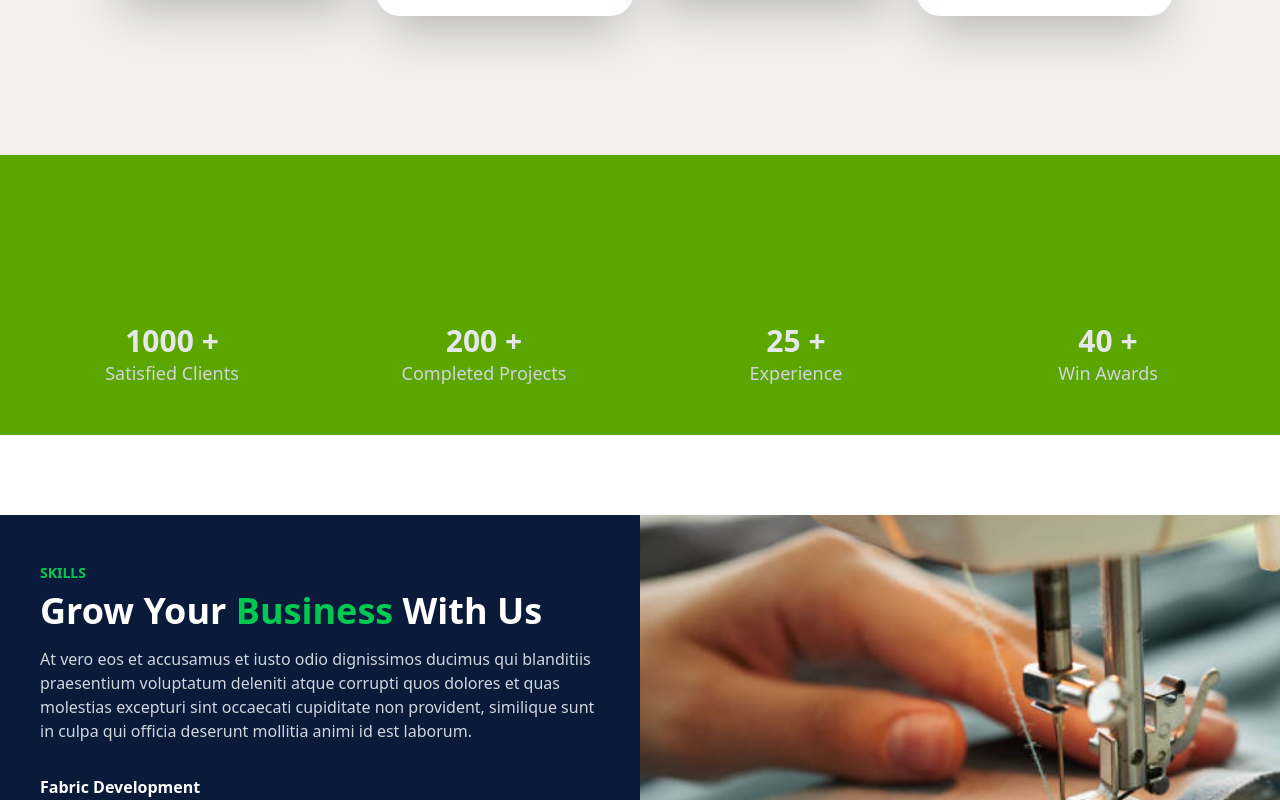
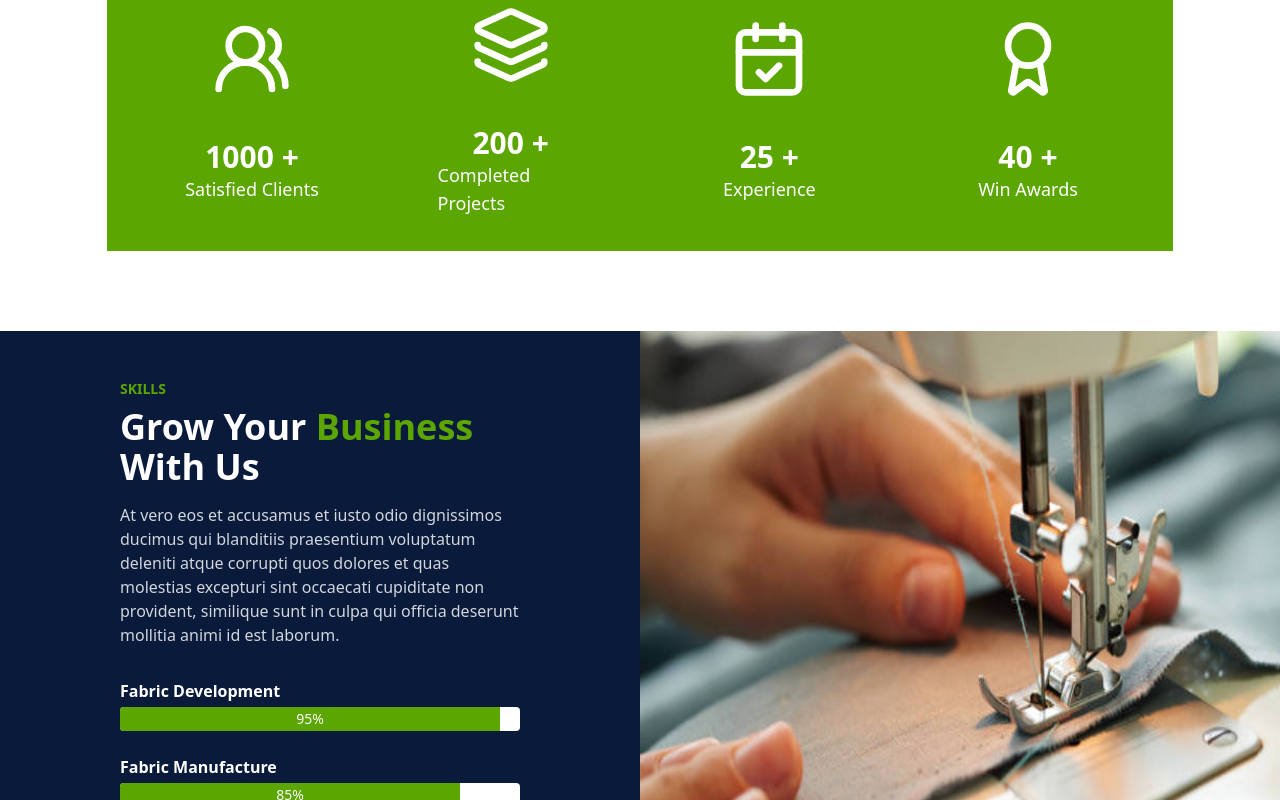
Before and after one commit to BetelTagesse/Kenean-Garment, a Next.js app: page /about in a window 1280 px wide. Shown: the part 1760-2560 px from the top of the page. Built offline with nearby package versions, Linux system fonts and the light colour scheme.

Commit message:
making the about page

```diff
--- a/app/about/page.js
+++ b/app/about/page.js
@@ -11,14 +11,19 @@ export default function About() {
       <Image
         src={First}
         alt="Background"
-        objectFit="cover"
-        className="brightness-50 z-0"
+        objectFit=""
+        className=" h-56 w-full brightness-50 z-0"
         priority
       />
       <WhoWeAre />
       <Services />
-
-      <StatisticsSection bgColor="bg-green" className="items-white" />
+      <div className="w-5/6 mx-auto">
+        <StatisticsSection
+          bgColor="bg-green"
+          iconColor="text-white"
+          textColor="text-white"
+        />
+      </div>
 
       <SkillsSection />
     </div>
--- a/src/components/about/SkillsSection.jsx
+++ b/src/components/about/SkillsSection.jsx
@@ -9,12 +9,12 @@ const skills = [
 
 const SkillsSection = () => {
   return (
-    <div className="flex flex-col lg:flex-row w-full  mt-20 ">
+    <div className="flex   w-full  mt-20 ">
       {/* Left Content */}
-      <div className="lg:w-1/2 bg-[#0A1A3A] text-white px-10 py-12">
-        <p className="text-green-500 font-semibold text-sm mb-2">SKILLS</p>
+      <div className="md:w-1/2 bg-[#0A1A3A] text-white  px-10 lg:px-30 py-12">
+        <p className="text-green font-semibold text-sm mb-2">SKILLS</p>
         <h2 className="text-4xl font-bold mb-4">
-          Grow Your <span className="text-green-500">Business</span> With Us
+          Grow Your <span className="text-green">Business</span> With Us
         </h2>
         <p className="text-gray-300 mb-8">
           At vero eos et accusamus et iusto odio dignissimos ducimus qui
@@ -41,11 +41,10 @@ const SkillsSection = () => {
       </div>
 
       {/* Right Section */}
-      <div className="lg:w-1/2 h-96 lg:h-auto relative">
+      <div className=" hidden md:block md:w-1/2 h-96 md:h-auto relative">
         <Image
           src={First}
           alt="Fabric Rolls"
-          layout="fill"
           objectFit="cover"
           className="w-full h-full"
           priority
--- a/src/components/home/sliding_image.jsx
+++ b/src/components/home/sliding_image.jsx
@@ -36,10 +36,11 @@ export const SlidingImage = ({ children }) => {
 
       {/* Background Image */}
       <div
-        className="absolute inset-0 bg-center bg-cover brightness-50"
+        className="absolute inset-0 bg-center bg-cover  brightness-50"
         style={{
           backgroundImage: `url(${images[currentIndex].src})`,
           backgroundColor: "rgb(85, 92, 99)",
+          objectFit: "cover",
         }}
       />
 
--- a/src/components/home/statistics/StatisticsSection.jsx
+++ b/src/components/home/statistics/StatisticsSection.jsx
@@ -2,10 +2,14 @@
 import { Award, CalendarCheck, Layers, Users2 } from "lucide-react";
 import StatisticsSingle from "./StatisticsSingle";
 
-const StatisticsSection = ({ className = "", bgColor = "bg-purple" }) => {
+const StatisticsSection = ({
+  bgColor = "bg-purple",
+  iconColor = "text-green",
+  textColor = "text-white",
+}) => {
   return (
     <div
-      className={`  w-full sm:h-[500px] md:h-[280px]  flex justify-center items-center ${bgColor} ${className}`}
+      className={`  w-full sm:h-[500px] md:h-[280px]  flex justify-center items-center ${bgColor} `}
     >
       <div className="w-full max-w-7xl px-6">
         <div className="grid grid-cols-2 sm:grid-cols-2 md:grid-cols-4 gap-x-4 gap-y-10 text-center justify-items-center">
@@ -13,22 +17,29 @@ const StatisticsSection = ({ className = "", bgColor = "bg-purple" }) => {
             MyIcon={Users2}
             counter="1000"
             description="Satisfied Clients"
-            className=""
+            iconColor={iconColor}
+            textColor={textColor}
           />
           <StatisticsSingle
             MyIcon={Layers}
             counter="200"
             description="Completed Projects"
+            iconColor={iconColor}
+            textColor={textColor}
           />
           <StatisticsSingle
             MyIcon={CalendarCheck}
             counter="25"
             description="Experience"
+            iconColor={iconColor}
+            textColor={textColor}
           />
           <StatisticsSingle
             MyIcon={Award}
             counter="40"
             description="Win Awards"
+            iconColor={iconColor}
+            textColor={textColor}
           />
         </div>
       </div>
--- a/src/components/home/statistics/StatisticsSingle.jsx
+++ b/src/components/home/statistics/StatisticsSingle.jsx
@@ -1,7 +1,13 @@
 "use client";
 import React, { useEffect, useState } from "react";
 
-const StatisticsSingle = ({ MyIcon, counter, description, className = "" }) => {
+const StatisticsSingle = ({
+  MyIcon,
+  counter,
+  description,
+  iconColor = "text-green",
+  textColor = " text-gray-200",
+}) => {
   const target = parseInt(counter);
   const [count, setCount] = useState(0);
 
@@ -27,9 +33,9 @@ const StatisticsSingle = ({ MyIcon, counter, description, className = "" }) => {
 
   return (
     <div className="md:w-4/3 lg:w-4/5 flex flex-col items-center justify-center    p-3 lg:p-6  ">
-      <MyIcon className={`w-20 h-20 text-green mb-10${className}`} />
-      <h2 className="text-3xl  text-gray-200 font-bold ">{count} +</h2>
-      <p className="text-gray-300  font-normal text-lg text-start ">
+      <MyIcon className={`w-20 h-20 text-green mb-10 ${iconColor}`} />
+      <h2 className={`text-3xl  font-bold ${textColor} `}>{count} +</h2>
+      <p className={` ${textColor} font-normal text-lg text-start`}>
         {description}
       </p>
     </div>
```
